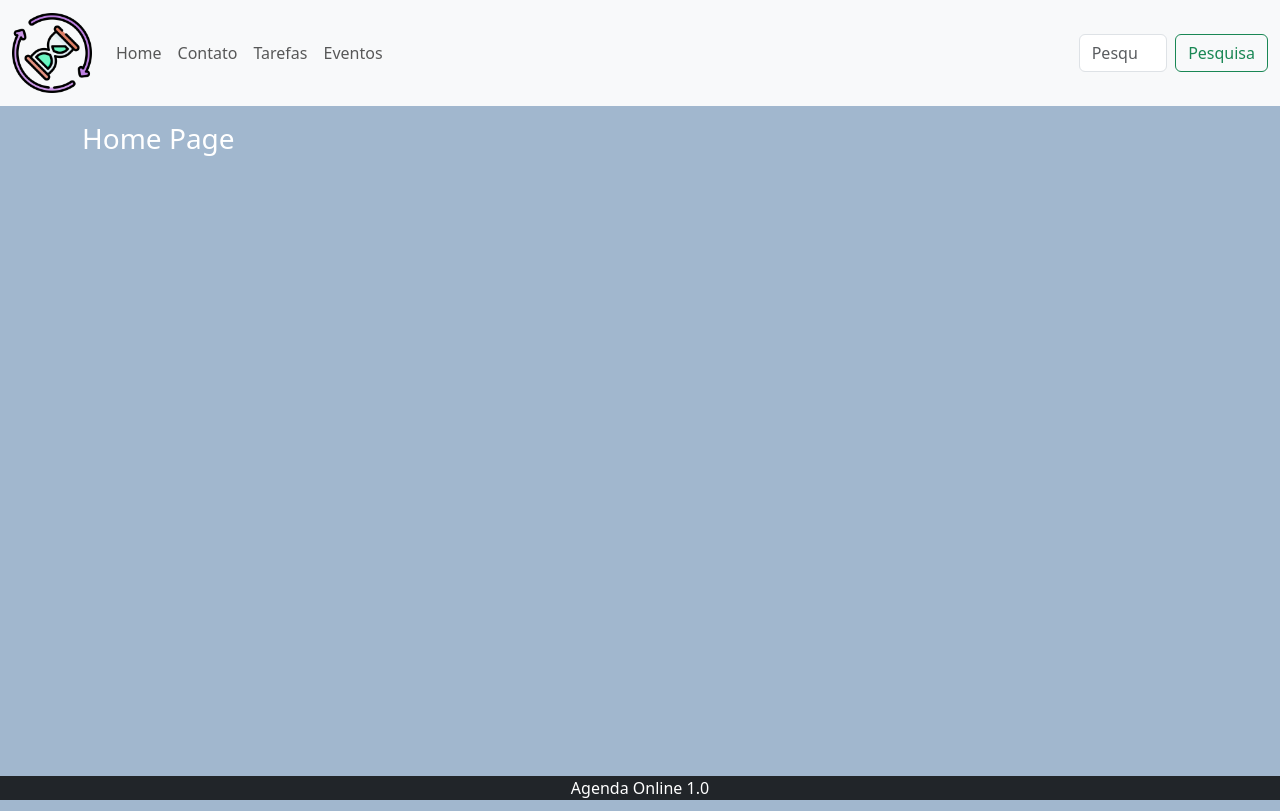
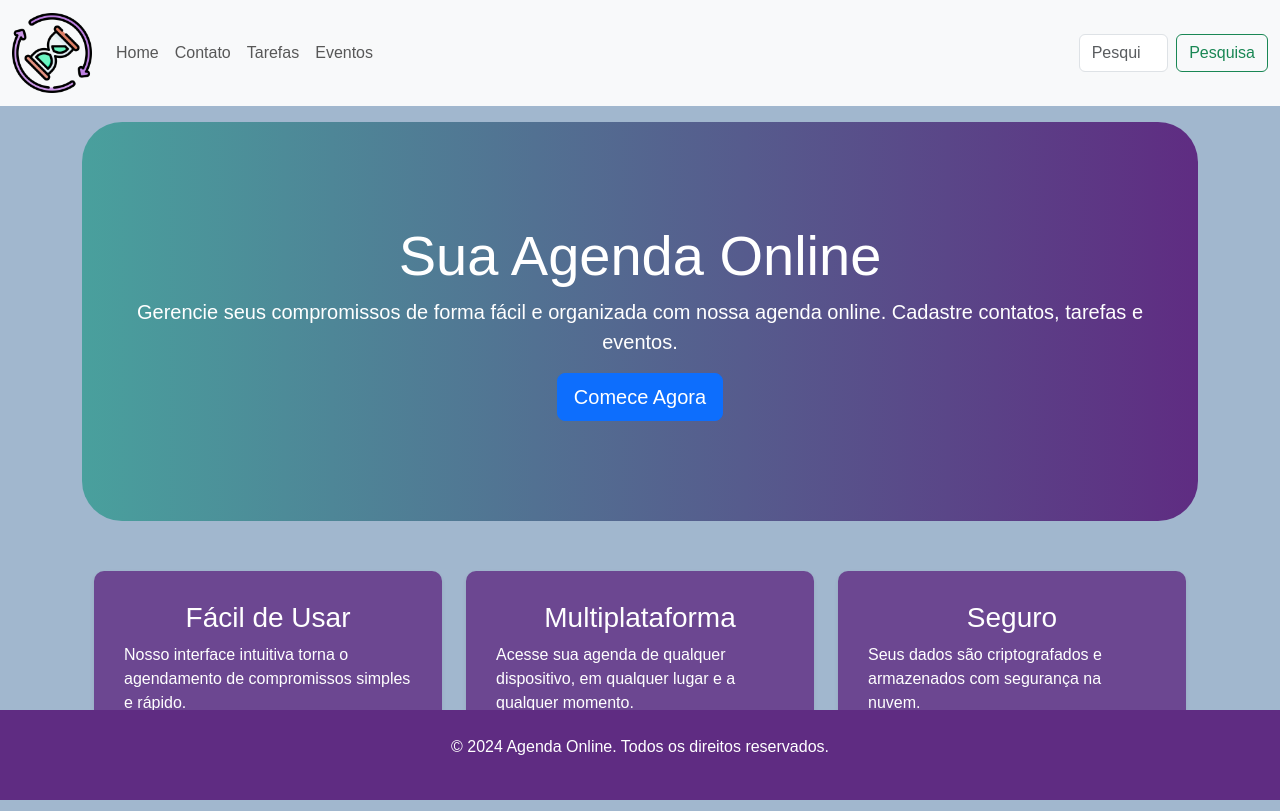
Before and after one commit to Luanneves1/Agenda_OnlinePHP, a PHP site: page / in a window 1280 px wide. Run offline with PHP 8.4, Linux system fonts and the light colour scheme.

```diff
--- a/css/estilo-padrao.css
+++ b/css/estilo-padrao.css
@@ -1,12 +1,81 @@
-body{
-background-color: rgb(161, 183, 206);
-color: rgb(255, 255, 255);
+/* Define altura total da página e remove margens padrão */
+body {
+    height: 100%;
+    margin: 0;
+    background-color: rgb(161, 183, 206);
+    color: rgb(255, 255, 255);
+    font-family: Arial, sans-serif;
 }
 
-.tabela{
-margin-top:10px;
+/* Estrutura a página com flexbox, orientada em coluna */
+body {
+    display: flex;
+    flex-direction: column;
 }
 
-.Novo-Contato{
-    margin-top:20px;
+/* Estilo para a tabela, com margem superior */
+.tabela {
+    margin-top: 10px;
 }
+
+/* Estilo para a seção de novo contato, com margem superior */
+.Novo-Contato {
+    margin-top: 20px;
+}
+
+/* Estilo para o jumbotron (seção de destaque) com fundo gradiente e texto centralizado */
+.jumbotron {
+    background: #5f2c82;
+    background: -webkit-linear-gradient(to right, #49a09d, #5f2c82);
+    background: linear-gradient(to right, #49a09d, #5f2c82);
+    color: white;
+    text-align: center;
+    padding: 100px 25px;
+    border-radius: 40px;
+}
+
+/* Estilo para a seção de recursos */
+.features {
+    margin: 50px 0;
+    flex: 1;
+}
+
+/* Estilo para cada item de recurso, com fundo colorido, bordas arredondadas e transição */
+.features .feature-item {
+    padding: 30px;
+    border-radius: 10px;
+    background-color: rgba(95, 44, 130, 0.8);
+    color: white;
+    transition: transform 0.3s;
+}
+
+/* Efeito de hover para ampliar o item de recurso */
+.features .feature-item:hover {
+    transform: scale(1.05);
+}
+
+/* Estilo para o rodapé, fixado na parte inferior da página */
+.footer {
+    background-color: #5f2c82;
+    color: white;
+    padding: 25px 0;
+    text-align: center;
+    margin-top: auto;
+    width: 100%;
+}
+
+
+#foto-contato {
+    width: 300px; /* Defina a largura desejada */
+    height: 300px; /* Certifique-se de que a altura é igual à largura para manter o círculo */
+    object-fit: cover;
+    border-radius: 50%;
+}
+
+/* Para garantir que a imagem circule corretamente dentro da coluna */
+.col-6.img-fluid {
+    padding: 0;
+    display: flex;
+    justify-content: center;
+    align-items: center;
+}
--- a/index.php
+++ b/index.php
@@ -119,7 +119,16 @@ include("db/conexao.php");
                     include("paginas/eventos/inserir-evento.php");
                     break;
 
+                case 'editar-evento':
+                    include("paginas/eventos/editar-evento.php");
+                    break;
+                case 'atualizarEvento':
+                    include("paginas/eventos/atualizarEvento.php");
+                    break;
 
+                    case 'excluir-evento':
+                        include("paginas/eventos/excluir-evento.php");
+                        break;
                 default:
                     include("paginas/home/home.php");
                     break;
@@ -127,10 +136,10 @@ include("db/conexao.php");
             ?>
         </div>
     </main>
-    <footer class="container-fluid fixed-bottom bg-dark ">
-        <div class="text-center">Agenda Online 1.0
-
-        </div>
+    <footer>
+    <div class="footer container-fluid fixed-bottom ">
+        <p>&copy; 2024 Agenda Online. Todos os direitos reservados.</p>
+    </div>
     </footer>
 
 
--- a/paginas/contatos/contatos.php
+++ b/paginas/contatos/contatos.php
@@ -43,7 +43,7 @@ $txt_pesquisa = (isset($_POST["txt_pesquisa"])) ? $_POST["txt_pesquisa"] : ""; ?
         <tbody>
             <?php
 //quantidade de linhas
-            $quantidade = 10;
+            $quantidade = 9;
 
             $pagina = (isset($_GET['pagina'])) ? (int)$_GET['pagina'] : 1;
 
--- a/paginas/contatos/editarContato.php
+++ b/paginas/contatos/editarContato.php
@@ -93,8 +93,9 @@ $dados = mysqli_fetch_assoc($rs);
         }
         ?>
         <div class="col-6 img-fluid">
-            <img id="foto-contato" width="300" class="rounded-circle mb-3" src="./paginas/contatos/fotos-contatos/<?= $nomeFoto ?>" alt="Foto Contato">
+            <img id="foto-contato"  class="rounded-circle mb-3" src="./paginas/contatos/fotos-contatos/<?= $nomeFoto ?>" alt="Foto Contato">
         </div>
+
 
         <div class="mb-3">
             <button class="btn btn-warning" id="btn-editar-foto"><i class="bi bi-camera2"> Editar Foto</i></button>
--- a/paginas/contatos/upload/executa-upload.php
+++ b/paginas/contatos/upload/executa-upload.php
@@ -2,7 +2,7 @@
 set_time_limit(0);
 include_once('../../../db/conexao.php');
 
-$extensoes_validas = array(".jpg", ".png", ".bmp");
+$extensoes_validas = array(".jpg", ".png", ".bmp",".jpeg");
 $caminho_absoluto = "../fotos-contatos";
 $tamanho_bytes = 5000000;
 
--- a/paginas/eventos/eventos.php
+++ b/paginas/eventos/eventos.php
@@ -98,8 +98,8 @@ if ($idEvento > 0) {
                     <td><?= $dados["horaInicioEvento"] ?></td>
                     <td><?= $dados["dataFimEvento"] ?></td>
                     <td><?= $dados["horaFimEvento"] ?></td>
-                    <td class='text-center'><a class='btn btn-warning' href="index.php?menuop=editarEvento&idEvento=<?= $dados["idEvento"] ?>"><i class="bi bi-pencil-square"></i></a></td>
-                    <td class='text-center'><a class='btn btn-danger' href="index.php?menuop=excluirEvento&idEvento=<?= $dados["idEvento"] ?>"><i class="bi bi-trash3"></i></a></td>
+                    <td class='text-center'><a class='btn btn-warning' href="index.php?menuop=editar-evento&idEvento=<?= $dados["idEvento"] ?>"><i class="bi bi-pencil-square"></i></a></td>
+                    <td class='text-center'><a class='btn btn-danger' href="index.php?menuop=excluir-evento&idEvento=<?= $dados["idEvento"] ?>"><i class="bi bi-trash3"></i></a></td>
                 </tr>
             <?php
             };
--- a/paginas/home/home.php
+++ b/paginas/home/home.php
@@ -1 +1,48 @@
-<h3>Home Page</h3>
+<!DOCTYPE html>
+<html lang="pt-BR">
+
+<head>
+    <meta charset="UTF-8">
+    <meta name="viewport" content="width=device-width, initial-scale=1.0">
+    <title>Agenda Online</title>
+    <link rel="stylesheet" href="css/estilo-padrao.css">
+
+</head>
+
+<body>
+    <!-- Jumbotron -->
+    <div class="jumbotron jumbotron-fluid">
+        <div class="container">
+            <h1 class="display-4">Sua Agenda Online</h1>
+            <p class="lead">Gerencie seus compromissos de forma fácil e organizada com nossa agenda online. Cadastre contatos, tarefas e eventos.</p>
+            <a href="#" class="btn btn-primary btn-lg">Comece Agora</a>
+        </div>
+    </div>
+
+    <!-- Features Section -->
+    <div class="container features">
+        <div class="row">
+            <div class="col-md-4">
+                <div class="feature-item  shadow-sm">
+                    <h3 class="text-center">Fácil de Usar</h3>
+                    <p>Nosso interface intuitiva torna o agendamento de compromissos simples e rápido.</p>
+                </div>
+            </div>
+            <div class="col-md-4">
+                <div class="feature-item  shadow-sm">
+                    <h3 class="text-center">Multiplataforma</h3>
+                    <p>Acesse sua agenda de qualquer dispositivo, em qualquer lugar e a qualquer momento.</p>
+                </div>
+            </div>
+            <div class="col-md-4">
+                <div class="feature-item shadow-sm">
+                    <h3 class="text-center">Seguro</h3>
+                    <p>Seus dados são criptografados e armazenados com segurança na nuvem.</p>
+                </div>
+            </div>
+        </div>
+    </div>
+
+</body>
+
+</html>
```
Also changed, not shown: paginas/eventos/atualizarEvento.php (added, +50 -0 lines), paginas/eventos/editar-evento.php (added, +71 -0 lines), paginas/eventos/excluir-evento.php (added, +33 -0 lines), paginas/contatos/fotos-contatos/67.jpeg (added), paginas/contatos/fotos-contatos/67.jpg (added), paginas/contatos/fotos-contatos/68.jpeg (added).
